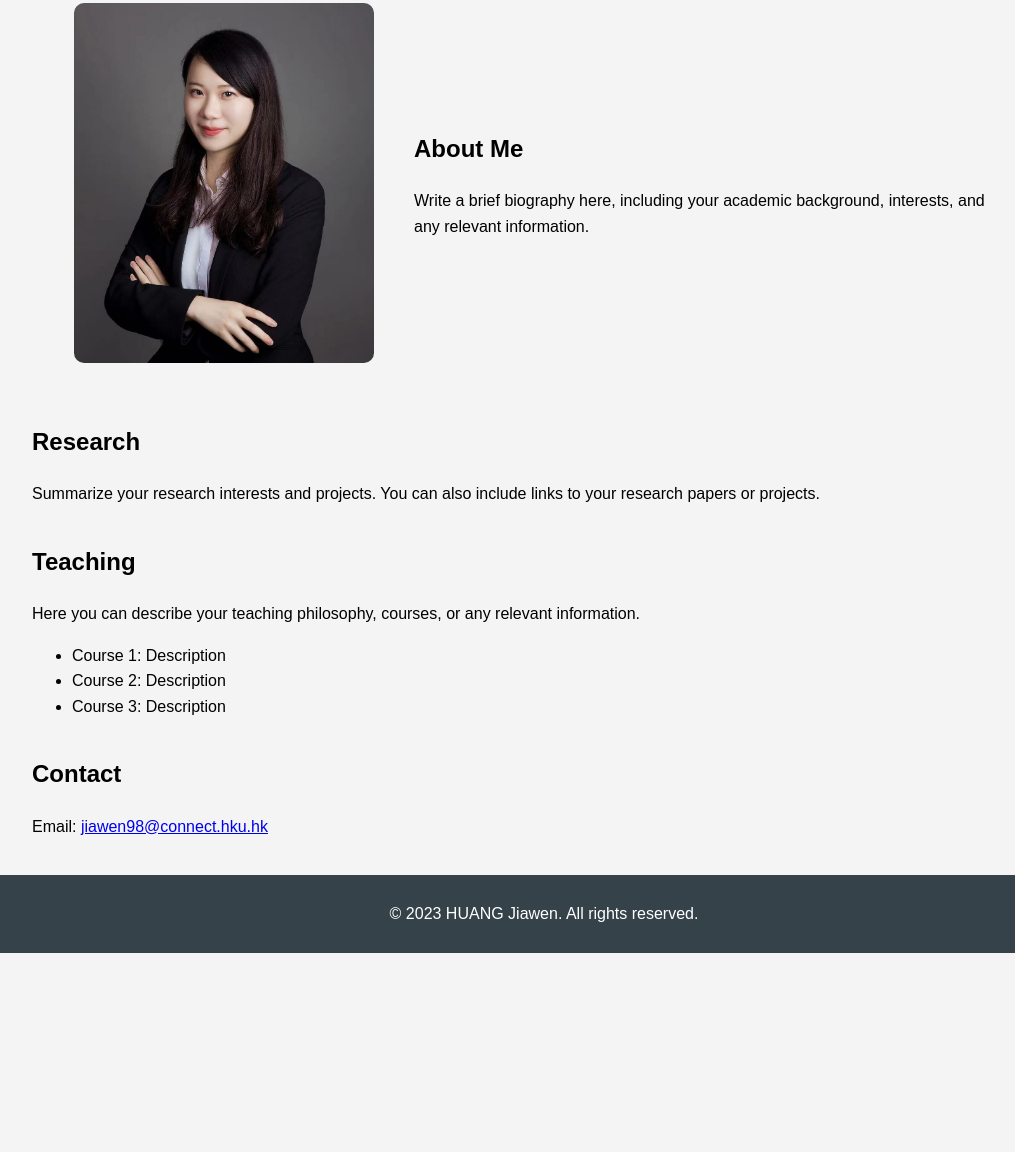
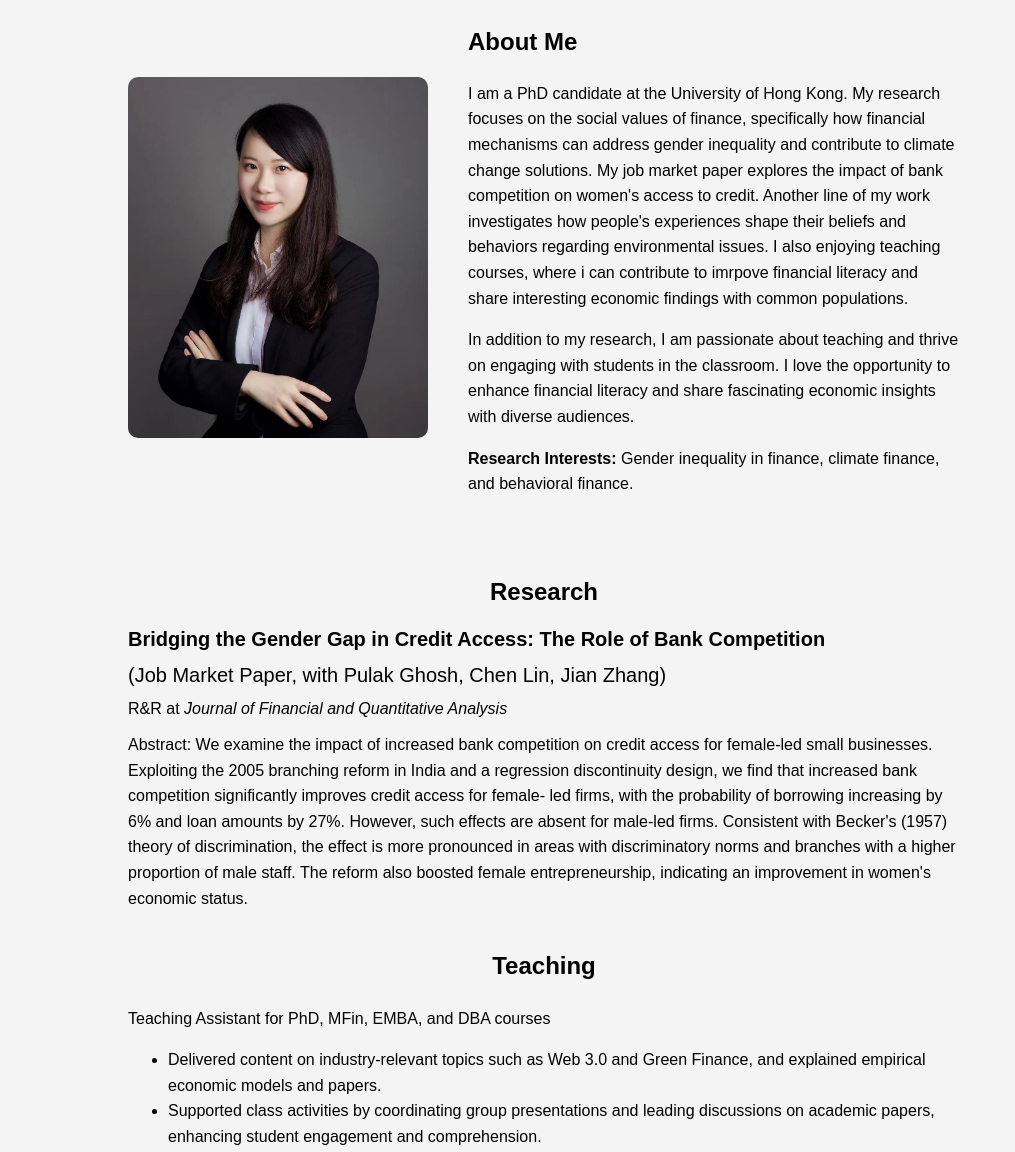
Before and after one commit to JiawenHUANG98/jiawen-huang.github.io, a plain HTML site: page index.html in a window 1280 px wide. Shown: the part 209-1361 px from the top of the page, without its empty margins (96-1111 px from the left). Before the commit the page ends 1162 px from the top, so only its background shows below. Drawn offline with Linux system fonts and the light colour scheme.

Commit message:
version1

```diff
--- a/index.html
+++ b/index.html
@@ -20,7 +20,7 @@
             <ul>
                 <li><a href="#about">About</a></li>
                 <li><a href="#research">Research</a></li>
-                <li><a href="#teaching">Teaching</a></li> <!-- Corrected link -->
+                <li><a href="#teaching">Teaching</a></li>
                 <li><a href="#contact">Contact</a></li>
             </ul>
         </div>
@@ -28,11 +28,24 @@
 
     <section id="intro">
         <div class="container flex-container">
-            <img src="证件照_1_20240316.jpg" alt="HUANG Jiawen" class="profile-photo"> <!-- Add your photo here -->
+            <img src="证件照_1_20240316.jpg" alt="HUANG Jiawen" class="profile-photo">
             <div class="intro-text">
                 <h2>About Me</h2>
-                <p>Write a brief biography here, including your academic background, interests, and any relevant
-                    information.</p>
+                <p>
+                    I am a PhD candidate at the University of Hong Kong. My research focuses on the social values of
+                    finance, specifically how financial mechanisms can address gender inequality and contribute to
+                    climate change solutions. My job market paper explores the impact of bank competition on women's
+                    access to credit. Another line of my work investigates how people's experiences shape their beliefs
+                    and behaviors regarding environmental issues. I also enjoying teaching courses, where i can contribute to imrpove financial literacy and share interesting economic findings with common populations.
+                </p>
+                <p>
+                    In addition to my research, I am passionate about teaching and thrive on engaging with students in the classroom. I love the opportunity to enhance
+                    financial literacy and share fascinating economic insights with diverse audiences.
+                </p>
+                <p>
+                    <strong>Research Interests:</strong> Gender inequality in finance, climate finance, and behavioral
+                    finance.
+                </p>
             </div>
         </div>
     </section>
@@ -40,20 +53,38 @@
     <main>
         <section id="research">
             <div class="container">
-                <h2>Research</h2>
-                <p>Summarize your research interests and projects. You can also include links to your research papers or
-                    projects.</p>
+                <h2 class="centered">Research</h2> <!-- Added class for centering -->
+            <p style="font-size: 20px; line-height: 0.8;">
+                <strong>Bridging the Gender Gap in Credit Access: The Role of Bank
+                Competition</strong>
+            </p>
+            <p style="font-size: 20px; line-height: 0.8;">
+(Job Market Paper, with Pulak Ghosh, Chen Lin, Jian Zhang)
+            </p>
+            <p style="line-height: 0.8;"> R&R at <i>Journal of Financial and Quantitative Analysis </i>
+             </p>
+            <p>
+            Abstract: We examine the impact of increased bank competition on credit access for female-led small
+            businesses. Exploiting the 2005 branching reform in India and a regression discontinuity
+            design, we find that increased bank competition significantly improves credit access for female-
+            led firms, with the probability of borrowing increasing by 6% and loan amounts by 27%.
+            However, such effects are absent for male-led firms. Consistent with Becker's (1957) theory of
+            discrimination, the effect is more pronounced in areas with discriminatory norms and branches
+            with a higher proportion of male staff. The reform also boosted female entrepreneurship,
+            indicating an improvement in women's economic status.
+              </p>
             </div>
         </section>
 
 <section id="teaching">
     <div class="container">
-                <h2>Teaching</h2>
-                <p>Here you can describe your teaching philosophy, courses, or any relevant information.</p>
+        <h2 class="centered">Teaching</h2>
+        <p>Teaching Assistant for PhD, MFin, EMBA, and DBA courses</p>
         <ul>
-                    <li>Course 1: Description</li>
-                    <li>Course 2: Description</li>
-                    <li>Course 3: Description</li>
+            <li>Delivered content on industry-relevant topics such as Web 3.0 and Green Finance, and explained empirical
+                economic models and papers.</li>
+            <li>Supported class activities by coordinating group presentations and leading discussions on academic
+                papers, enhancing student engagement and comprehension.</li>
         </ul>
     </div>
 </section>
--- a/styles.css
+++ b/styles.css
@@ -7,7 +7,7 @@ body {
 }
 
 .container {
-    width: 80%;
+    width: 65%;
     margin: auto;
     overflow: hidden;
 }
@@ -85,3 +85,10 @@ footer {
     background: #35424a;
     color: #ffffff;
 }
+
+.centered {
+    text-align: center;
+    /* Center the text */
+    margin: 20px 0;
+    /* Add some space above and below */
+}
```
Lines whose indentation alone changed are shown as unchanged.
